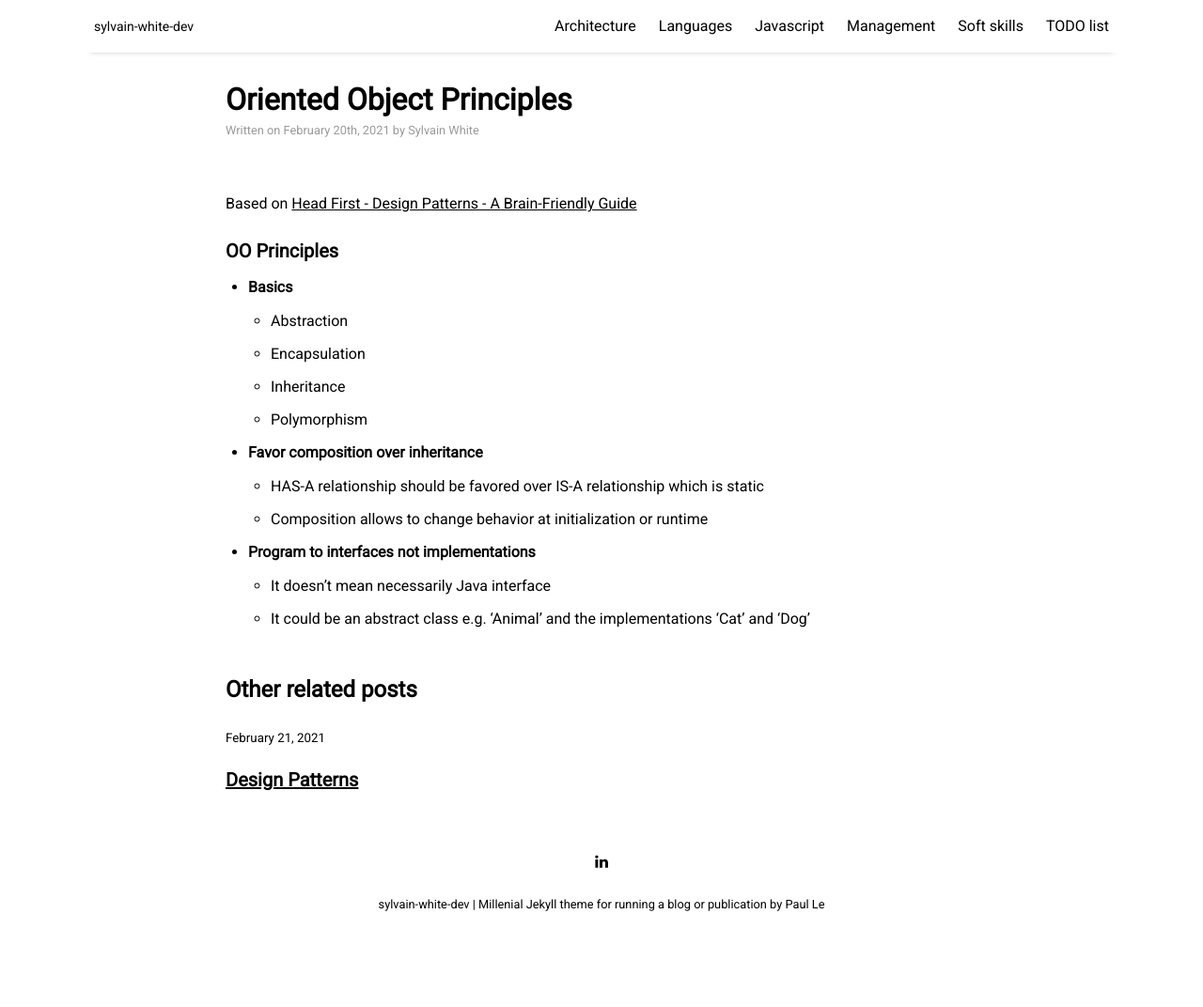
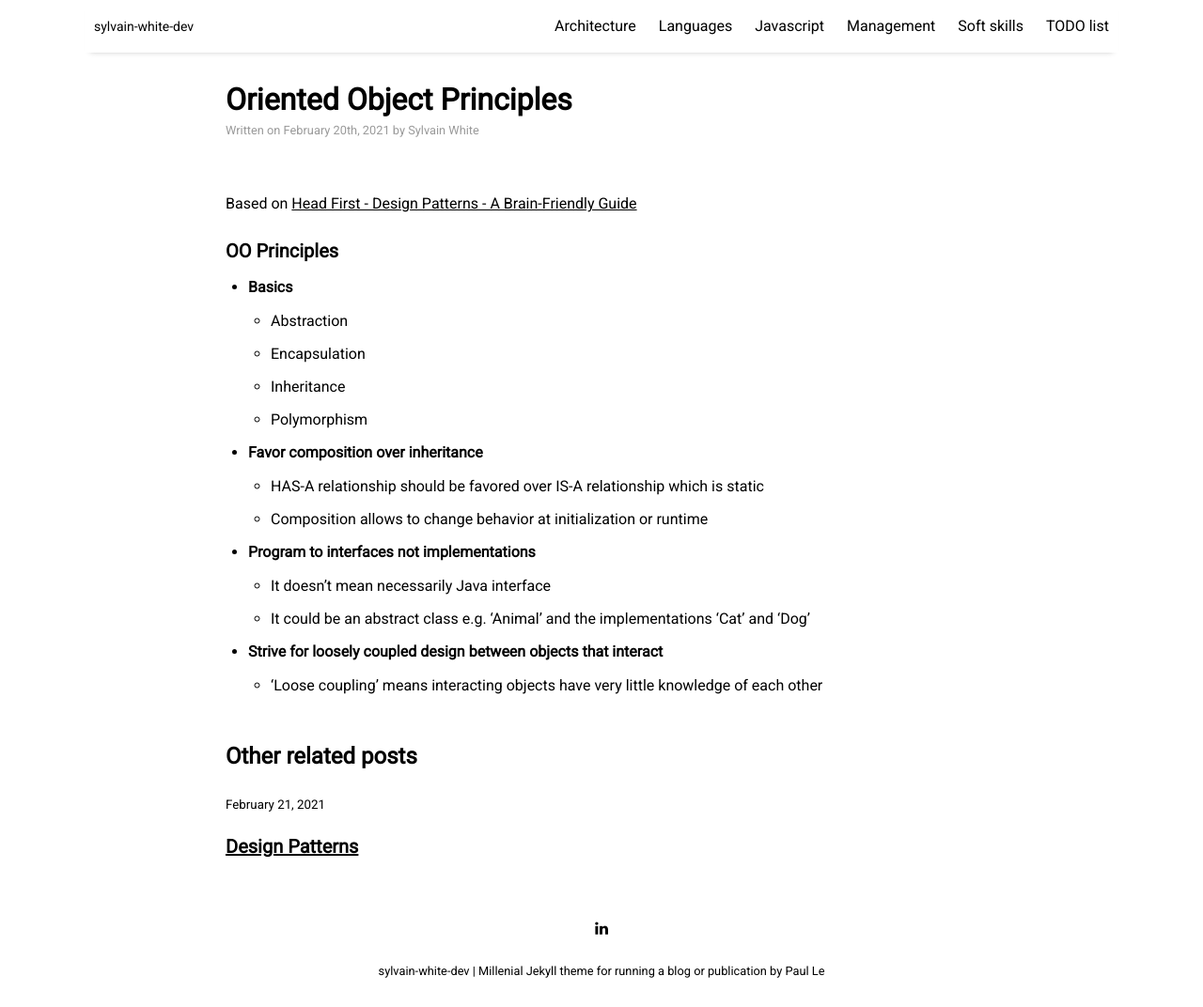
Before and after one commit to sylvainwhite/sylvain-white-dev, a Jekyll site: the page built from _posts/2021-02-20-ooPrinciples.md, in a window 1280 px wide and 1072 px high. Shown: the whole window at 94% size. Built offline with Jekyll 4.4.1, drawn with Linux system fonts in a browser that asks for light colours; nearby versions of some CDN libraries.

Commit message:
Update oo principles post

```diff
--- a/_posts/2021-02-20-ooPrinciples.md
+++ b/_posts/2021-02-20-ooPrinciples.md
@@ -26,3 +26,6 @@ Based on [Head First - Design Patterns - A Brain-Friendly Guide](https://www.ama
 * #### Program to interfaces not implementations
     * It doesn't mean necessarily Java interface
     * It could be an abstract class e.g. 'Animal' and the implementations 'Cat' and 'Dog'
+
+* #### Strive for loosely coupled design between objects that interact
+    * 'Loose coupling' means interacting objects have very little knowledge of each other
```
